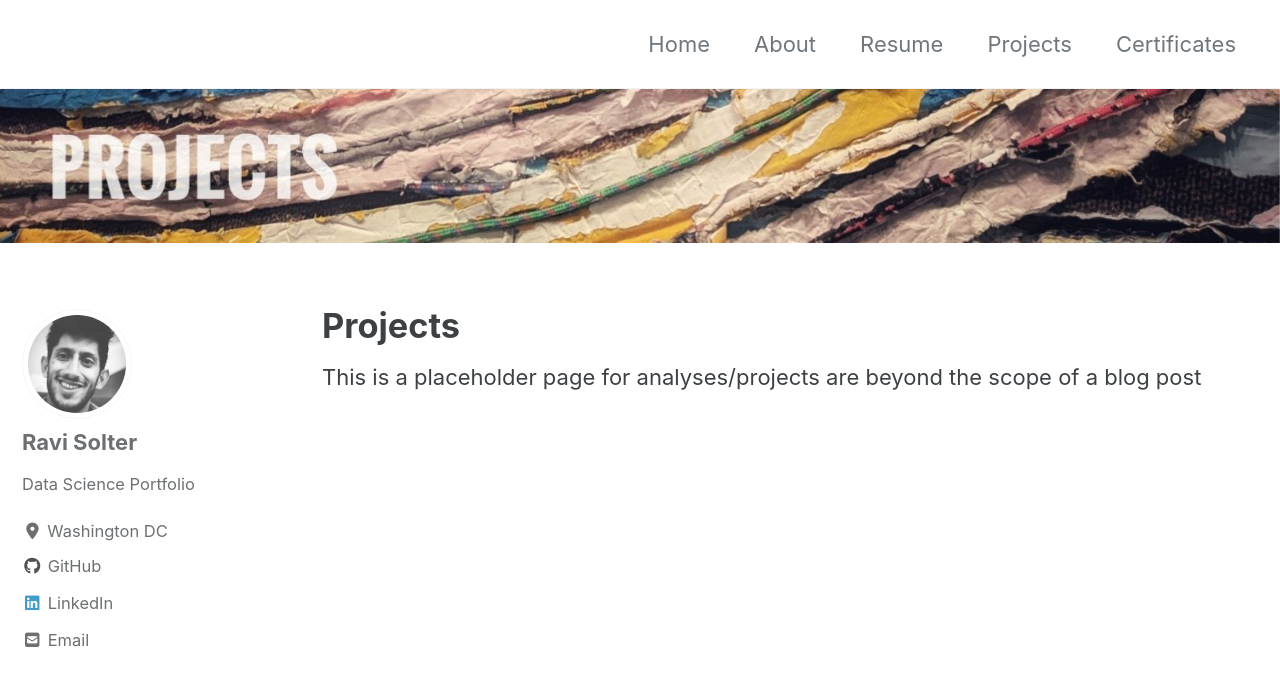
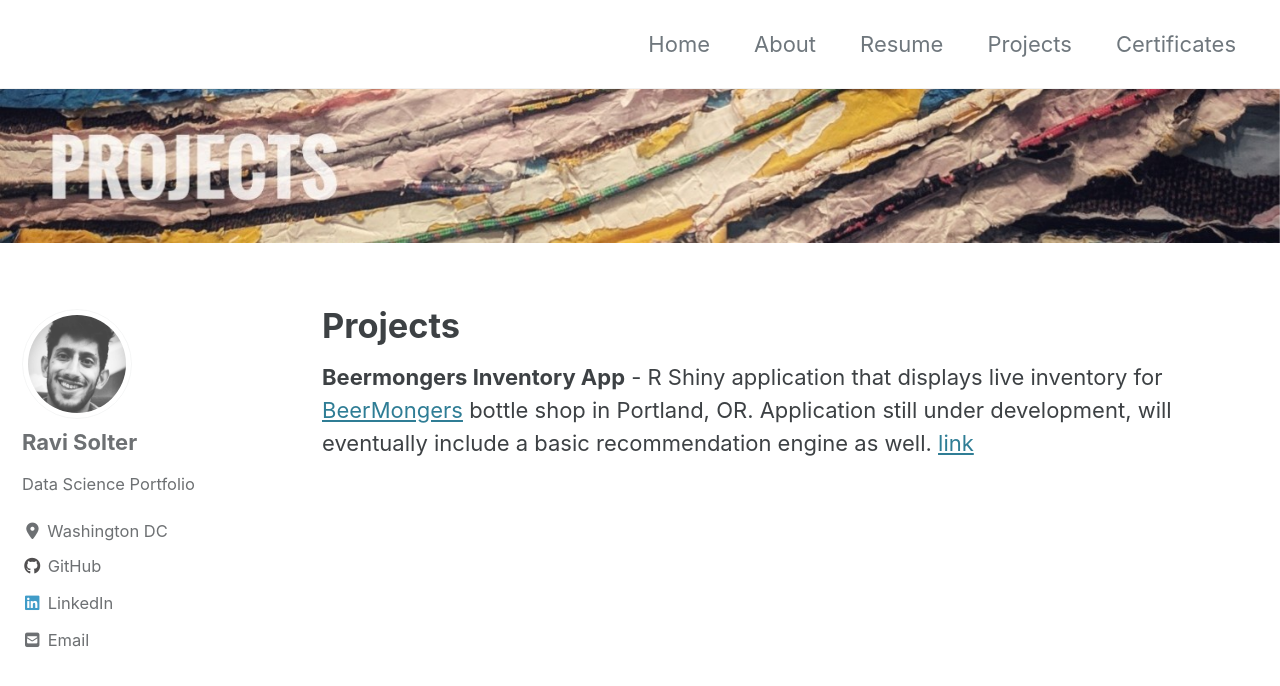
Before and after one commit to rsolter/rsolter.github.io, a Jekyll site: the page built from _pages/projects.md, in a window 1280 px wide and 900 px high. Shown: the top 686 px of the window. Built offline with Jekyll 4.4.1, drawn with Linux system fonts in a browser that asks for light colours; cached includes are drawn as plain includes; nearby versions of some CDN libraries.

Commit message:
Added link to Beer mongers

```diff
--- a/_pages/projects.md
+++ b/_pages/projects.md
@@ -10,4 +10,5 @@ header:
 ---
 
 
-This is a placeholder page for analyses/projects are beyond the scope of a blog post
+**Beermongers Inventory App** - R Shiny application that displays live inventory for [BeerMongers](https://www.thebeermongers.com/) bottle shop in Portland, OR. Application still under development, will eventually include a basic recommendation engine as well.
+[link](https://beermongersbottlelist.shinyapps.io/BM_Inventory/)
```
